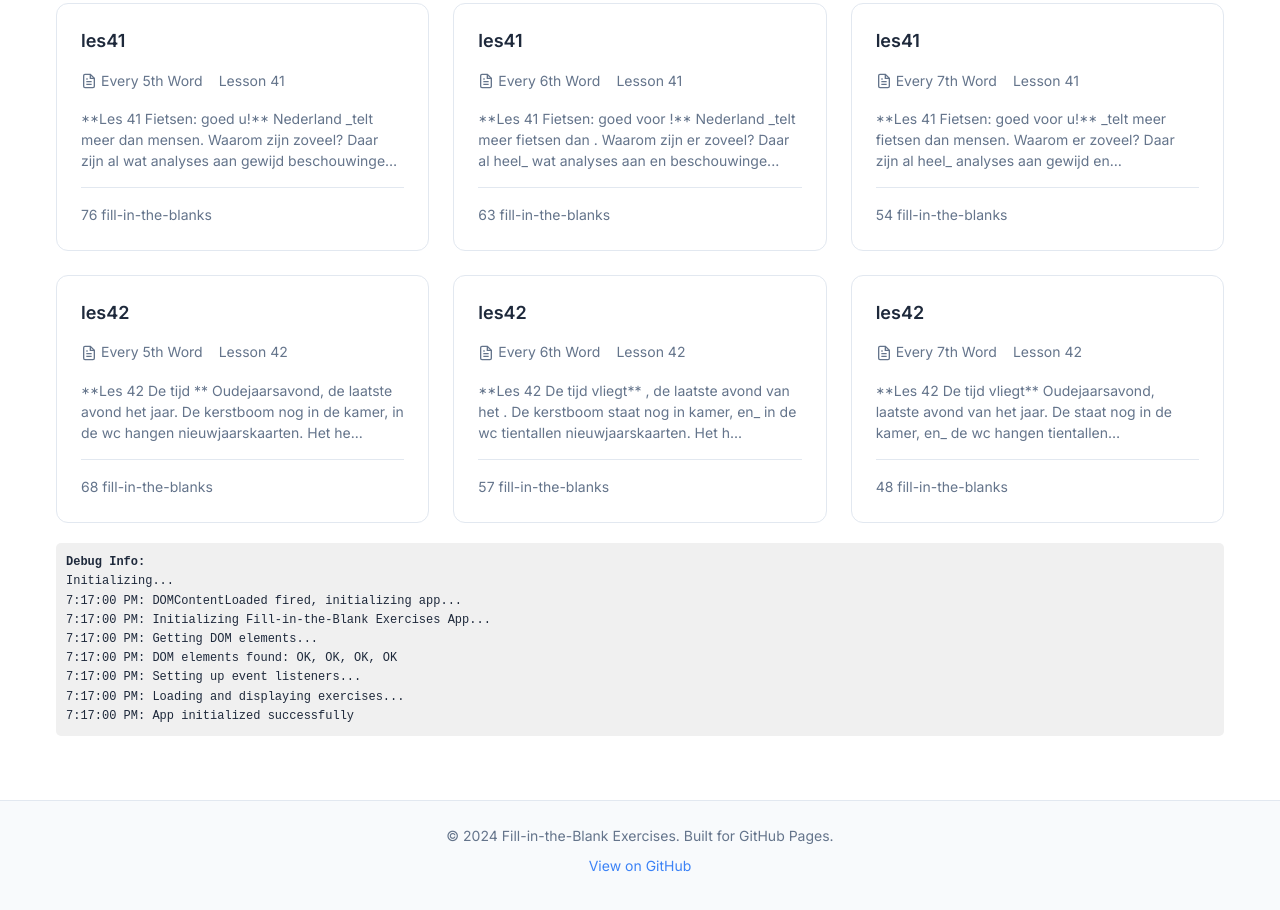
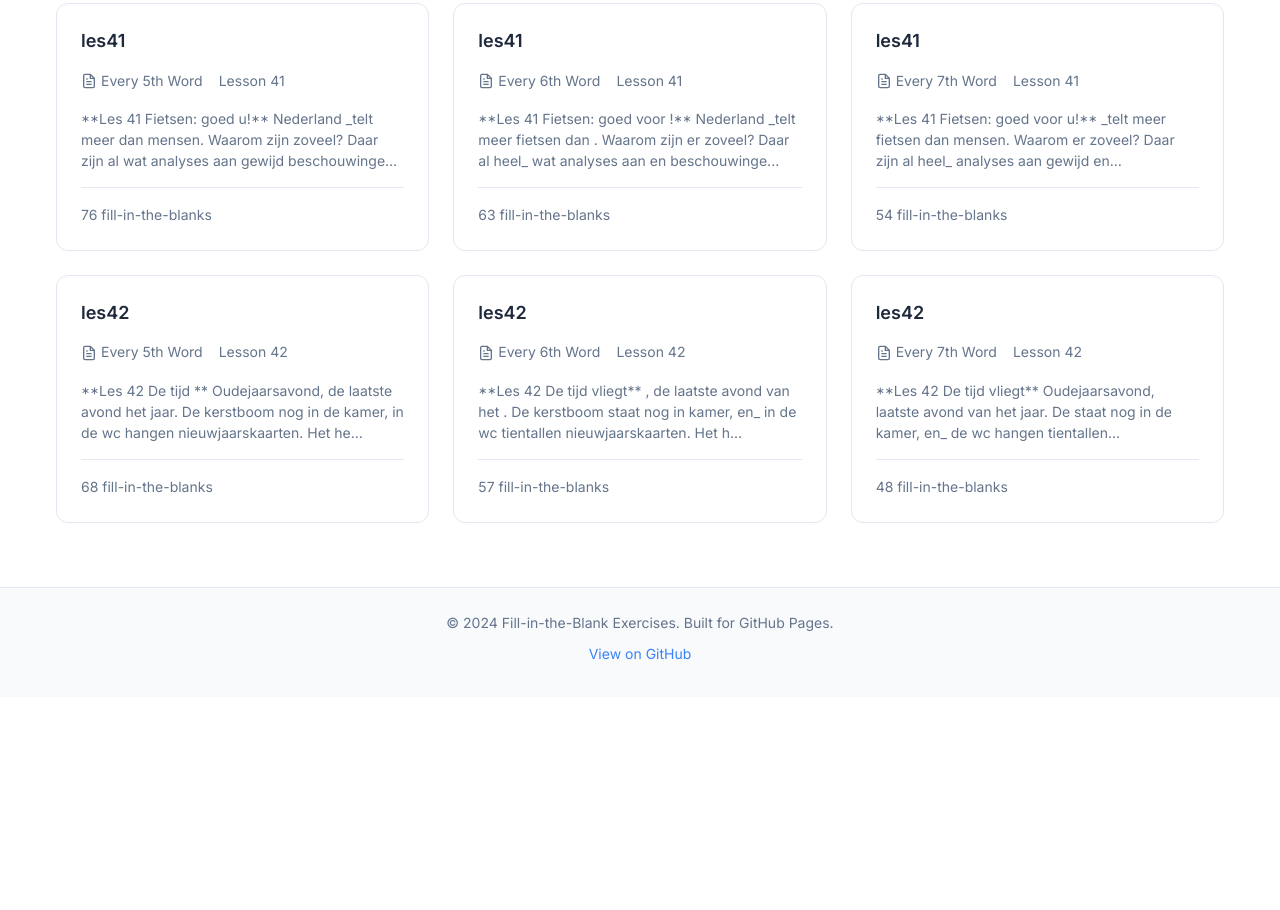
Before and after one commit to SelimEmre/dutch-exercises, a plain HTML site: page index.html in a window 1280 px wide. Shown: the part 6057-6967 px from the top of the page. After the commit the page ends 6754 px from the top, so only its background shows below. Drawn offline with Linux system fonts and the light colour scheme.

Commit message:
refactor: Remove debug info section from index.html for cleaner code

```diff
--- a/index.html
+++ b/index.html
@@ -101,11 +101,6 @@
                     </div>
                 </div>
 
-                <!-- Debug info -->
-                <div id="debugInfo" style="margin-top: 20px; padding: 10px; background: #f0f0f0; border-radius: 5px; font-family: monospace; font-size: 12px;">
-                    <strong>Debug Info:</strong><br>
-                    <div id="debugLog">Initializing...</div>
-                </div>
             </section>
         </div>
     </main>
```
